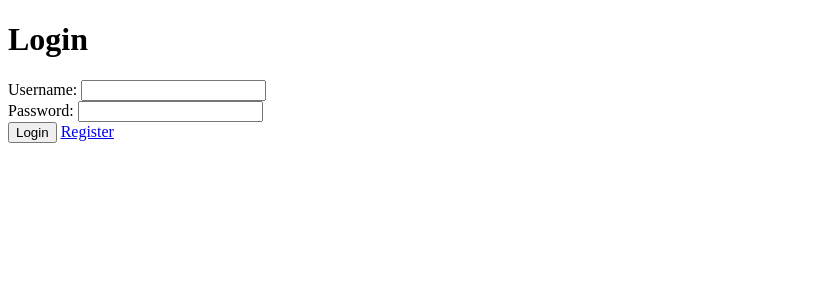
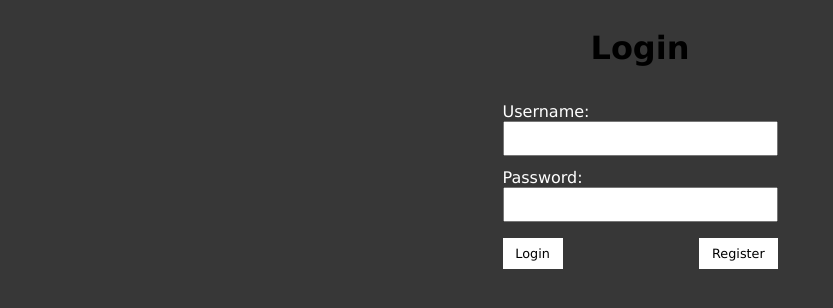
Before and after one commit to titopotito/hackademy-django-exercise, a Django app: template activity1/templates/login.html in a window 1280 px wide. Shown: the top 308 px of the page, without its empty margins (0-833 px from the left). Run offline with Django 3.2, Linux system fonts and the light colour scheme; the template is opened without the code that fills it, so the values that code supplies are empty, except form fields; tables that the repository leaves empty hold one stand-in row (values such as "Sample post"); form fields are guessed from the names that the template uses.

```diff
--- a/activity1/templates/login.html
+++ b/activity1/templates/login.html
@@ -1,9 +1,11 @@
+{% load static %}
 <!DOCTYPE html>
 <html lang="en">
     <head>
         <meta charset="UTF-8" />
         <meta http-equiv="X-UA-Compatible" content="IE=edge" />
         <meta name="viewport" content="width=device-width, initial-scale=1.0" />
+        <link rel="stylesheet" href="{% static 'css/login.css' %}" />
         <title>Hackademy | Login</title>
     </head>
     <body>
@@ -11,15 +13,17 @@
         <form action="{% url 'login' %}" method="post">
             {% csrf_token %}
             <div class="form-control">
-                <label for="username">Username: </label>
-                <input type="text" name="username" id="username" />
+                <label for="id_username">Username: </label>
+                {{ login_form.username }}
             </div>
             <div class="form-control">
-                <label for="password">Password: </label>
-                <input type="password" name="password" id="password" />
+                <label for="id_password">Password: </label>
+                {{ login_form.password }}
             </div>
-            <button type="submit">Login</button>
-            <a href="{% url 'register' %}">Register</a>
+            <div class="buttons">
+                <button type="submit">Login</button>
+                <a href="{% url 'register' %}">Register</a>
+            </div>
         </form>
     </body>
 </html>
--- a/activity1/urls.py
+++ b/activity1/urls.py
@@ -9,5 +9,5 @@ urlpatterns = [
     path('profile/edit', views.edit_profile_view, name='edit_profile'),
     path('register', views.register_view, name='register'),
     path('login', views.login_view, name='login'),
-    path('logout', views.logout_user, name='logout')
+    path('logout', views.logout_view, name='logout')
 ]
--- /dev/null
+++ b/hackademy/static/css/login.css
@@ -0,0 +1,54 @@
+* {
+    font-family: Verdana, Geneva, Tahoma, sans-serif;
+    box-sizing: border-box;
+    list-style: none;
+}
+
+body {
+    background-color: rgb(55, 55, 55);
+    display: flex;
+    flex-direction: column;
+    align-items: center;
+}
+
+form {
+    width: 275px;
+}
+
+.form-control {
+    display: flex;
+    flex-direction: column;
+    margin: 0.8rem 0;
+}
+
+.form-control label {
+    color: white;
+}
+
+.form-control label {
+    color: white;
+}
+
+.form-control input {
+    padding: 0.5rem;
+}
+
+.buttons {
+    display: flex;
+    justify-content: space-between;
+    margin-top: 1rem;
+}
+
+.buttons > * {
+    align-self: flex-end;
+    padding: 0.5rem 0.8rem;
+    color: black;
+    border: none;
+    background-color: white;
+    font-size: 0.8rem;
+    text-decoration: none;
+}
+
+button:hover {
+    cursor: pointer;
+}
```
Also changed, not shown: activity1/views.py (+25 -15 lines).
